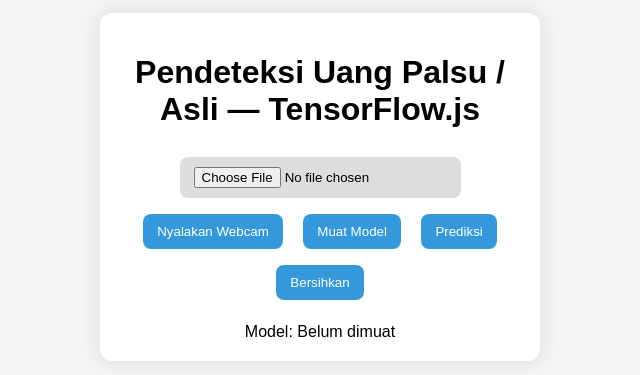
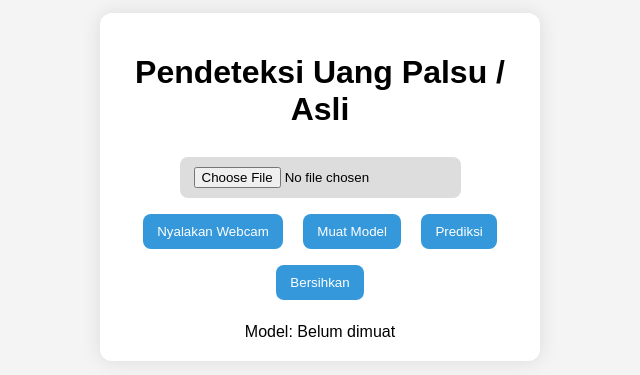
Before and after one commit to ekae5355-collab/pendeteksiuangpalsu-asli, a plain HTML site: page index.html in a window 1280 px wide. Shown: the part 213-588 px from the top of the page, without its empty margins (320-960 px from the left). Drawn offline with Linux system fonts and the light colour scheme.

Commit message:
Update index.html

```diff
--- a/index.html
+++ b/index.html
@@ -9,7 +9,7 @@
 </head>
 <body>
   <div class="card">
-    <h1>Pendeteksi Uang Palsu / Asli — TensorFlow.js</h1>
+    <h1>Pendeteksi Uang Palsu / Asli</h1>
 
     <div class="controls">
       <input type="file" id="fileInput" accept="image/*" />
```
